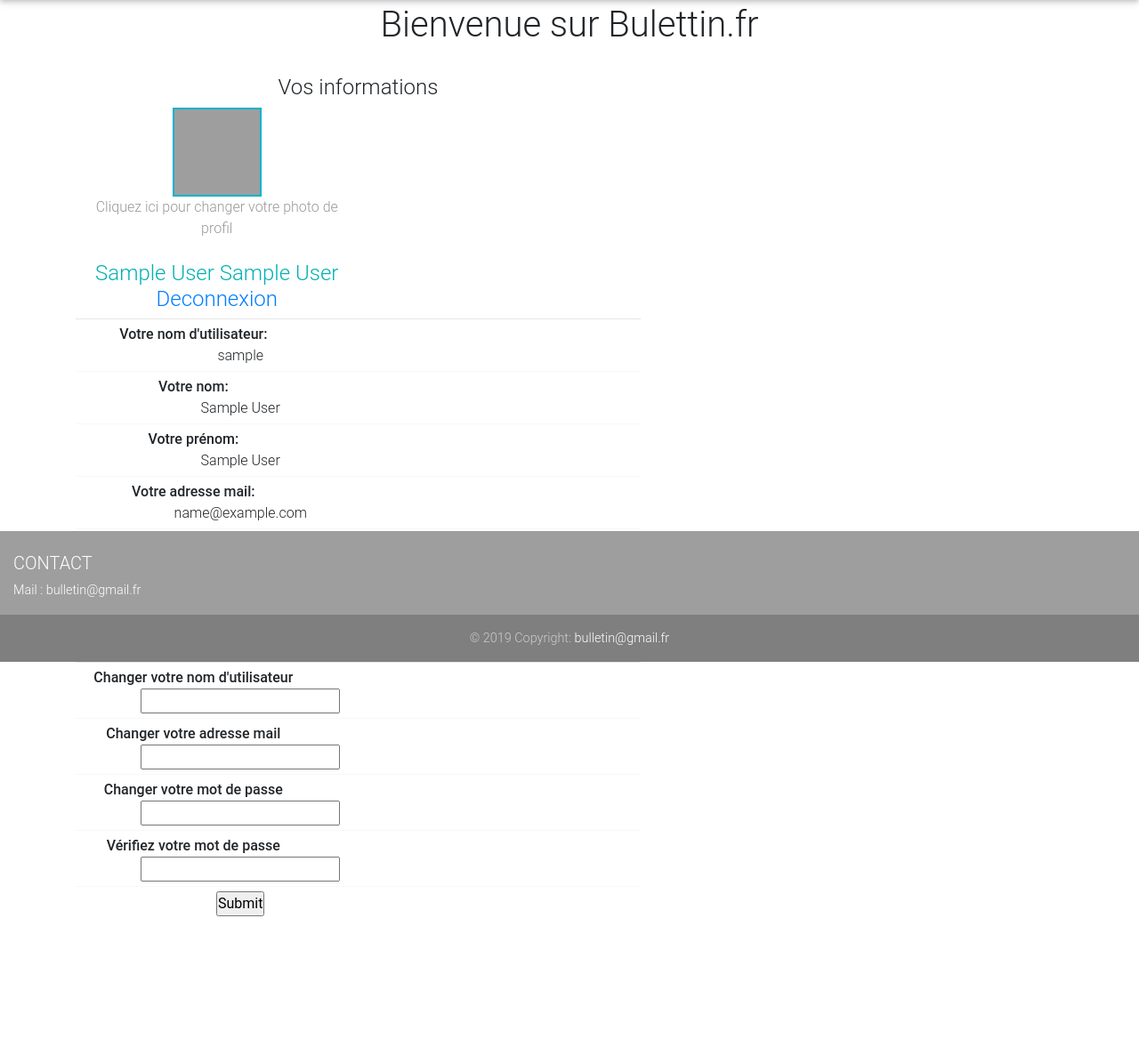
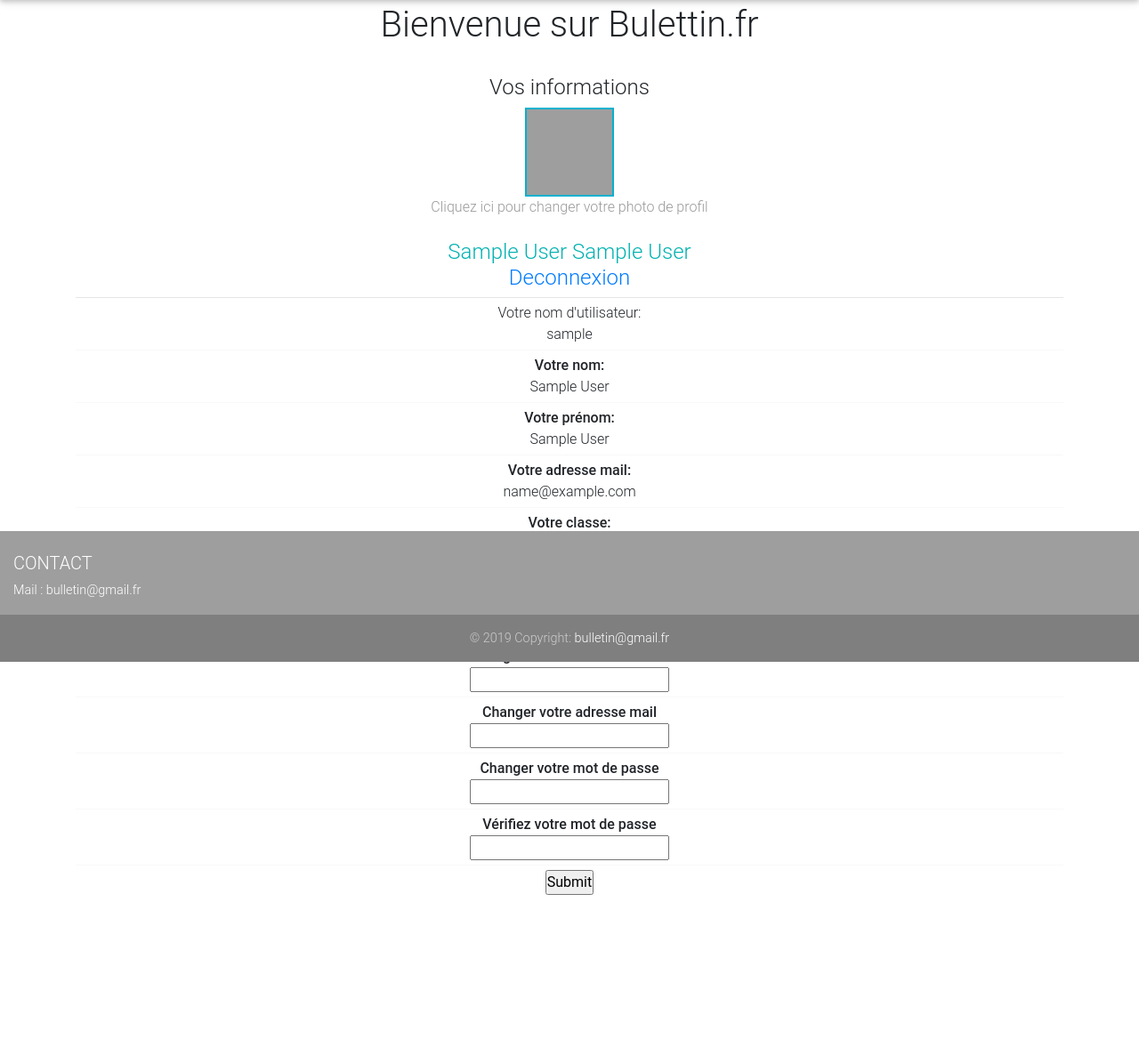
Before and after one commit to Tleard/PPE_Dev, a PHP site: page /vue/index.php in a window 1280 px wide. Shown: the part 56-1233 px from the top of the page at 89% size. After the commit the page ends 1062 px from the top, so only its background shows below. Run offline with PHP 8.4, Linux system fonts and the light colour scheme; the visitor is signed in with stand-in values (Sample User, id 1); some libraries are stand-ins or nearby versions; grey boxes are pictures that could not be loaded.

Commit message:
Datatable for notes + View connect.php Fix

```diff
--- /dev/null
+++ b/controleur/datatable.js
@@ -0,0 +1,4 @@
+$(document).ready(function () {
+    $('#NotesTable').DataTable();
+    $('.dataTables_length').addClass('bs-select');
+});
--- a/vue/connect.php
+++ b/vue/connect.php
@@ -3,20 +3,20 @@
     <br/>
     <div class="container">
         <div class="row">
-            <div class="col-md-7 ">
+            <div class="col-md-12">
                 <div class="panel panel-default">
                     <div class="panel-heading">  <h4 >Vos informations</h4></div>
                     <div class="panel-body">
                         <div class="box box-info">
                             <div class="box-body">
-                                <div class="col-sm-6">
+                                <div class="col-sm-12">
                                     <div  align="center"> <img alt="User Pic" src="https://x1.xingassets.com/assets/frontend_minified/img/users/nobody_m.original.jpg" id="profile-image1" class="img-circle img-responsive">
                                         <input id="profile-image-upload" class="hidden" type="file">
                                         <div style="color:#999;" >Cliquez ici pour changer votre photo de profil</div>
                                     </div>
                                     <br>
                                 </div>
-                                <div class="col-sm-6">
+                                <div class="col-sm-12">
                                     <h4 style="color:#00b1b1;"><?php echo $_SESSION['nom'] . ' ' . $_SESSION['prenom'] . ' <br/> ';
                                         echo '<a href="deconnexion.php">Deconnexion</a>'; ?> </h4>
                                 </div>
@@ -24,34 +24,34 @@
                                 <hr style="margin:5px 0 5px 0;">
 
 
-                                <div class="col-sm-5 col-xs-6 tital " >Votre nom d'utilisateur:</div><div class="col-sm-7 col-xs-6 "><?php echo $_SESSION['login']?></div>
+                                <div class="col-sm-12" >Votre nom d'utilisateur:</div><div class="col-sm-12 "><?php echo $_SESSION['login']?></div>
                                 <div class="clearfix"></div>
                                 <div class="bot-border"></div>
 
-                                <div class="col-sm-5 col-xs-6 tital " >Votre nom:</div><div class="col-sm-7"><?php echo $_SESSION['nom']?></div>
+                                <div class="col-sm-12 tital " >Votre nom:</div><div class="col-sm-12"><?php echo $_SESSION['nom']?></div>
                                 <div class="clearfix"></div>
                                 <div class="bot-border"></div>
 
-                                <div class="col-sm-5 col-xs-6 tital " >Votre prénom:</div><div class="col-sm-7"><?php echo $_SESSION['prenom']?></div>
+                                <div class="col-sm-12 tital " >Votre prénom:</div><div class="col-sm-12"><?php echo $_SESSION['prenom']?></div>
                                 <div class="clearfix"></div>
                                 <div class="bot-border"></div>
 
-                                <div class="col-sm-5 col-xs-6 tital " >Votre adresse mail:</div><div class="col-sm-7"><?php echo $_SESSION['mail']?></div>
+                                <div class="col-sm-12 tital " >Votre adresse mail:</div><div class="col-sm-12"><?php echo $_SESSION['mail']?></div>
 
                                 <div class="clearfix"></div>
                                 <div class="bot-border"></div>
 
-                                <div class="col-sm-5 col-xs-6 tital " >Votre classe:</div><div class="col-sm-7"><?php echo $_SESSION['classe']?></div>
+                                <div class="col-sm-12 tital " >Votre classe:</div><div class="col-sm-12"><?php echo $_SESSION['classe']?></div>
 
                                 <!--<div class="clearfix"></div>
                                     <div class="bot-border"></div>
 
-                                    <div class="col-sm-5 col-xs-6 tital " >Compte crée depuis:</div><div class="col-sm-7"><?php echo $_SESSION['login']?></div>-->
+                                    <div class="col-sm-12 tital " >Compte crée depuis:</div><div class="col-sm-12"><?php echo $_SESSION['login']?></div>-->
 
                                 <div class="clearfix"></div>
                                 <div class="bot-border"></div>
 
-                                <div class="col-sm-5 col-xs-6 tital " >Votre rang:</div><div class="col-sm-7">
+                                <div class="col-sm-12 tital " >Votre rang:</div><div class="col-sm-12">
                                     <?php
                                     if($_SESSION['rang'] == 0){
                                         echo 'En attente.<br>';
@@ -83,7 +83,7 @@
     </div>
     <div class="container">
         <div class="row">
-            <div class="col-md-7 ">
+            <div class="col-md-12">
                 <div class="panel panel-default">
                     <div class="panel-heading">  <h4 >Modifier vos informations</h4></div>
                     <div class="panel-body">
@@ -93,24 +93,24 @@
                                 <hr style="margin:5px 0 5px 0;">
 
                                 <form method="post" action="../modele/update.php">
-                                    <div class="col-sm-5 col-xs-6 tital " >Changer votre nom d'utilisateur</div><div class="col-sm-7 col-xs-6 "><input name="newlogin" id="newlogin" type="text" /></div>
+                                    <div class="col-sm-12 tital " >Changer votre nom d'utilisateur</div><div class="col-sm-12 "><input name="newlogin" id="newlogin" type="text" /></div>
                                     <div class="clearfix"></div>
                                     <div class="bot-border"></div>
 
-                                    <div class="col-sm-5 col-xs-6 tital " >Changer votre adresse mail</div><div class="col-sm-7"><input name="newadress" id="newadress" type="text" /></div>
+                                    <div class="col-sm-12 tital " >Changer votre adresse mail</div><div class="col-sm-12"><input name="newadress" id="newadress" type="text" /></div>
                                     <div class="clearfix"></div>
                                     <div class="bot-border"></div>
 
-                                    <div class="col-sm-5 col-xs-6 tital " >Changer votre mot de passe</div><div class="col-sm-7"><input name="newpassword" id="newpassword" type="text" /></div>
+                                    <div class="col-sm-12 tital " >Changer votre mot de passe</div><div class="col-sm-12"><input name="newpassword" id="newpassword" type="text" /></div>
                                     <div class="clearfix"></div>
                                     <div class="bot-border"></div>
 
-                                    <div class="col-sm-5 col-xs-6 tital " >Vérifiez votre mot de passe</div><div class="col-sm-7"><input name="newpassword2" id="newpassword2" type="text" /></div>
+                                    <div class="col-sm-12 tital " >Vérifiez votre mot de passe</div><div class="col-sm-12"><input name="newpassword2" id="newpassword2" type="text" /></div>
 
                                     <div class="clearfix"></div>
                                     <div class="bot-border"></div>
 
-                                    <div class="col-sm-5 col-xs-6 tital " ></div><div class="col-sm-7"><input name="postchange" id="postchange" type="submit" /></div>
+                                    <div class="col-sm-12 tital " ></div><div class="col-sm-12"><input name="postchange" id="postchange" type="submit" /></div>
                                 </form>
                             </div>
                         </div>
```
Also changed, not shown: vue/affichageNotes.php (+61 -24 lines).
